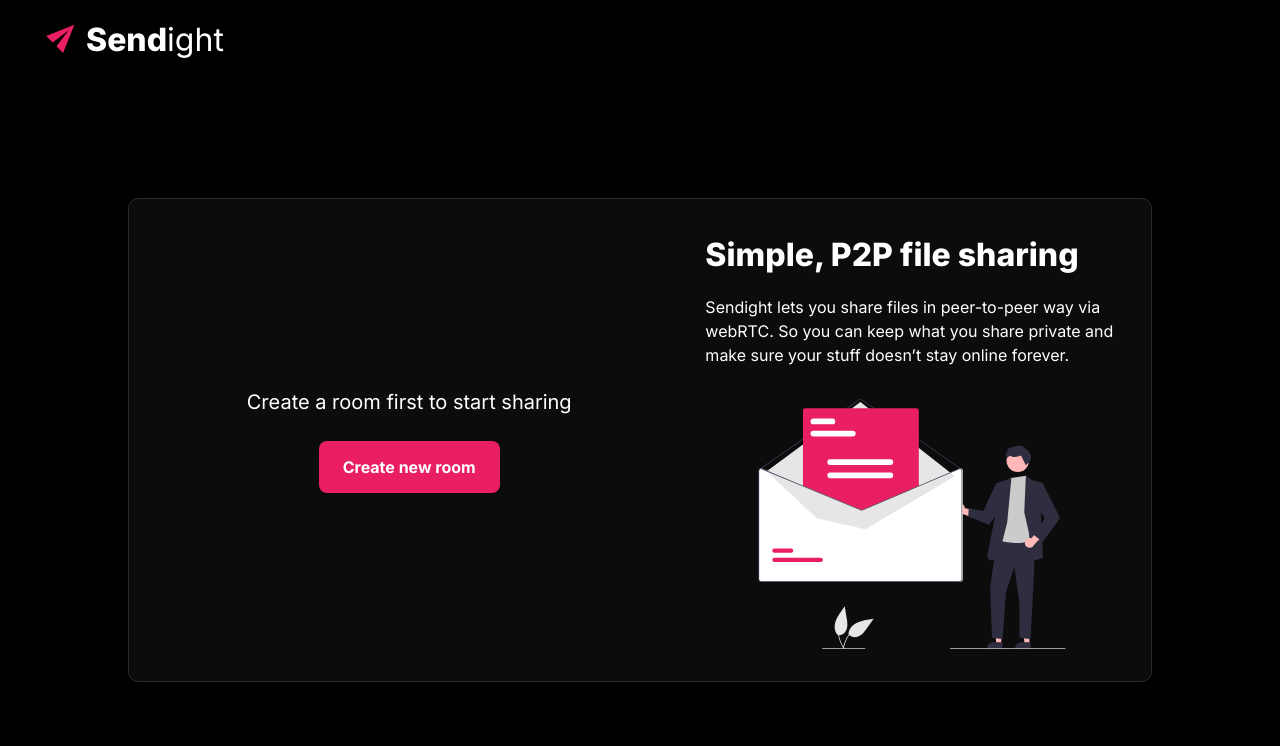
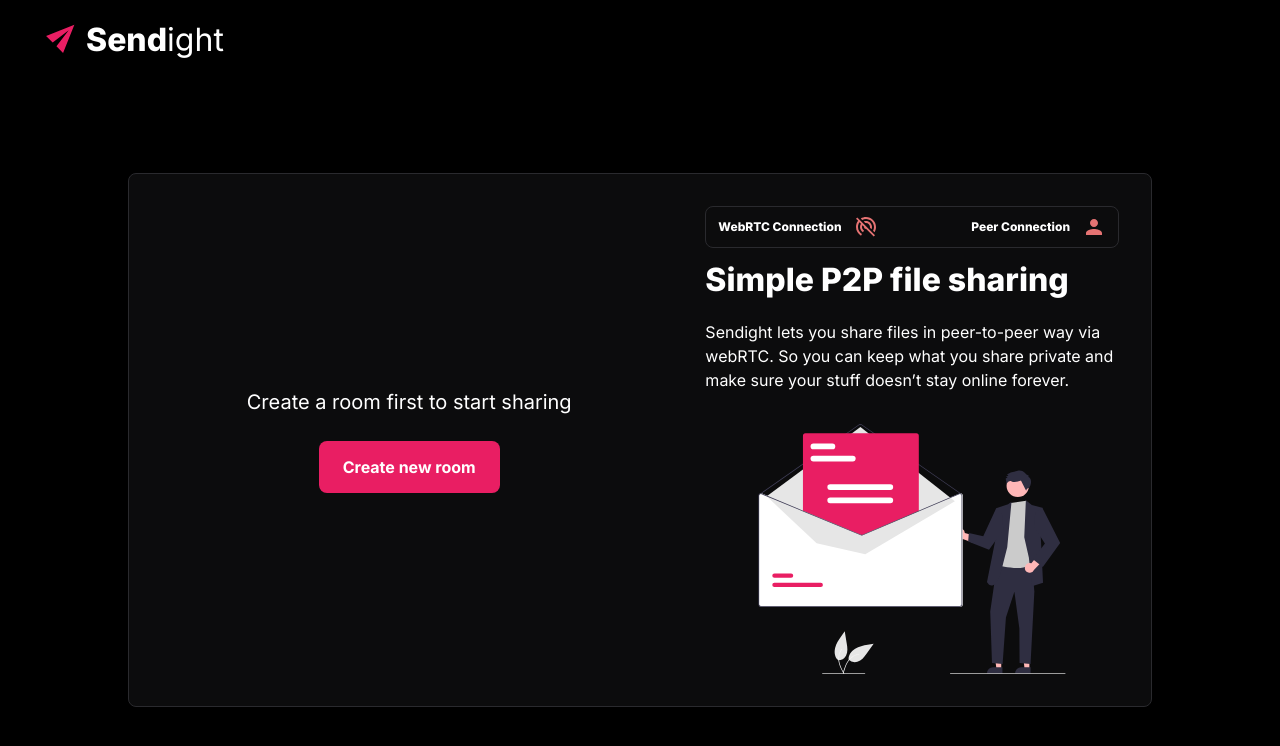
Before and after one commit to thephilomaths/sendight-frontend, a React (Create React App) app: page / in a window 1280 px wide. Shown: the top 746 px of the page. Built offline with nearby package versions, Linux system fonts and the light colour scheme; no server answers.

Commit message:
feat: Implemented connection status view

```diff
--- a/src/pages/Sharing/Sharing.tsx
+++ b/src/pages/Sharing/Sharing.tsx
@@ -1,19 +1,18 @@
 import React, { useEffect, useState } from 'react';
 import styled from 'styled-components';
 
+import { People, Person, PortableWifiOff, WifiTethering } from '@material-ui/icons';
+import { observer } from 'mobx-react-lite';
 import RoomService from '../../services/RoomService';
 
 import { FileDropper, LoadingState } from '../../components/Sharing';
 import { Text } from '../../components/Text';
 import SendIllustration from '../../assets/illustrations/send.svg';
-import {
-  LOADING_STATE_MESSAGES,
-  LOADING_STATES,
-  ERROR_STATE_MESSAGES,
-  ERROR_STATES,
-} from '../../constants/Sharing';
+import { LOADING_STATE_MESSAGES, LOADING_STATES, ERROR_STATE_MESSAGES, ERROR_STATES } from '../../constants/Sharing';
 import { ErrorState } from '../../components/Sharing/ErrorState';
 import { Button } from '../../components/Button';
+import DataStore from '../../stores/DataStore';
+import { WebRTCConnectionStatus } from '../../types/WebRTC';
 
 const Wrapper = styled.div`
   display: flex;
@@ -31,7 +30,7 @@ const Container = styled.div`
   padding: 32px;
   border: 1px solid rgba(42, 42, 46, 1);
   background-color: rgba(12, 12, 13, 1);
-  border-radius: 10px;
+  border-radius: 8px;
 `;
 
 const ActionAndContentWrapper = styled.div`
@@ -84,6 +83,33 @@ const CreateNewRoomButtonWrapper = styled.div`
   margin-top: 24px;
 `;
 
+const StatusesWrapper = styled.div`
+  display: flex;
+  justify-content: space-between;
+  padding: 8px 12px;
+  border: 1px solid rgba(42, 42, 46, 1);
+  border-radius: 8px;
+  margin-bottom: 8px;
+`;
+
+const WebRTCStatusWrapper = styled.div`
+  display: flex;
+  align-items: center;
+
+  span {
+    margin-right: 12px;
+  }
+`;
+
+const PeerStatusWrapper = styled.div`
+  display: flex;
+  align-items: center;
+
+  span {
+    margin-right: 12px;
+  }
+`;
+
 const Sharing = (): React.ReactElement => {
   const [isRoomJoinedOrCreated, setIsRoomJoined] = useState(false);
   const [currentLoadingState, setLoadingState] = useState('');
@@ -121,11 +147,7 @@ const Sharing = (): React.ReactElement => {
     } catch (error) {
       setErrorState(ERROR_STATES.create);
       // eslint-disable-next-line no-console
-      console.log(
-        'Sharing~handleCreateRoom: Error occurred while creating new room',
-        '\nReason: ',
-        error
-      );
+      console.log('Sharing~handleCreateRoom: Error occurred while creating new room', '\nReason: ', error);
     } finally {
       setLoadingState('');
     }
@@ -138,9 +160,7 @@ const Sharing = (): React.ReactElement => {
    */
   const getActionWrapperContent = () => {
     if (currentLoadingState) {
-      return (
-        <LoadingState content={LOADING_STATE_MESSAGES[currentLoadingState]} />
-      );
+      return <LoadingState content={LOADING_STATE_MESSAGES[currentLoadingState]} />;
     }
 
     if (currentErrorState) {
@@ -157,10 +177,7 @@ const Sharing = (): React.ReactElement => {
     if (!isRoomJoinedOrCreated) {
       return (
         <CreateNewRoomWrapper>
-          <Text
-            fontSize="20px"
-            content="Create a room first to start sharing"
-          />
+          <Text fontSize="20px" content="Create a room first to start sharing" />
           <CreateNewRoomButtonWrapper>
             <Button onClick={handleCreateRoom} width="fit-content">
               Create new room
@@ -191,12 +208,26 @@ const Sharing = (): React.ReactElement => {
         <ActionAndContentWrapper>
           <ActionWrapper>{getActionWrapperContent()}</ActionWrapper>
           <Content>
+            <StatusesWrapper>
+              <WebRTCStatusWrapper>
+                <Text content="WebRTC Connection" fontSize="12px" fontWeight="800" />
+                {DataStore.webRTCConnectionStatus === WebRTCConnectionStatus.CONNECTED ? (
+                  <WifiTethering style={{ color: '#81c784' }} />
+                ) : (
+                  <PortableWifiOff style={{ color: '#e57373' }} />
+                )}
+              </WebRTCStatusWrapper>
+              <PeerStatusWrapper>
+                <Text content="Peer Connection" fontSize="12px" fontWeight="800" />
+                {DataStore.peerConnectionStatus ? (
+                  <People style={{ color: '#81c784' }} />
+                ) : (
+                  <Person style={{ color: '#e57373' }} />
+                )}
+              </PeerStatusWrapper>
+            </StatusesWrapper>
             <Heading>
-              <Text
-                content="Simple, P2P file sharing"
-                fontSize="32px"
-                fontWeight="800"
-              />
+              <Text content="Simple P2P file sharing" fontSize="32px" fontWeight="800" />
             </Heading>
             <Text
               content="Sendight lets you share files in peer-to-peer way via webRTC. So you can keep what you share private and make sure your stuff doesn’t stay online forever."
@@ -210,4 +241,4 @@ const Sharing = (): React.ReactElement => {
   );
 };
 
-export { Sharing };
+export default observer(Sharing);
--- a/src/pages/Sharing/index.ts
+++ b/src/pages/Sharing/index.ts
@@ -1,5 +1,6 @@
 import WebRTCController from '../../controllers/WebRTCController';
+import Sharing from './Sharing'
 
 WebRTCController.registerRoutes();
 
-export { Sharing } from './Sharing';
+export { Sharing };
```
